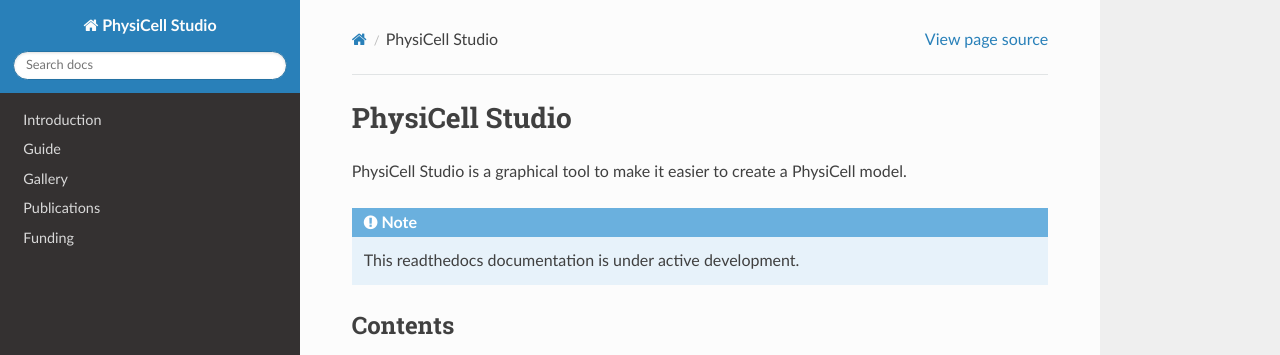
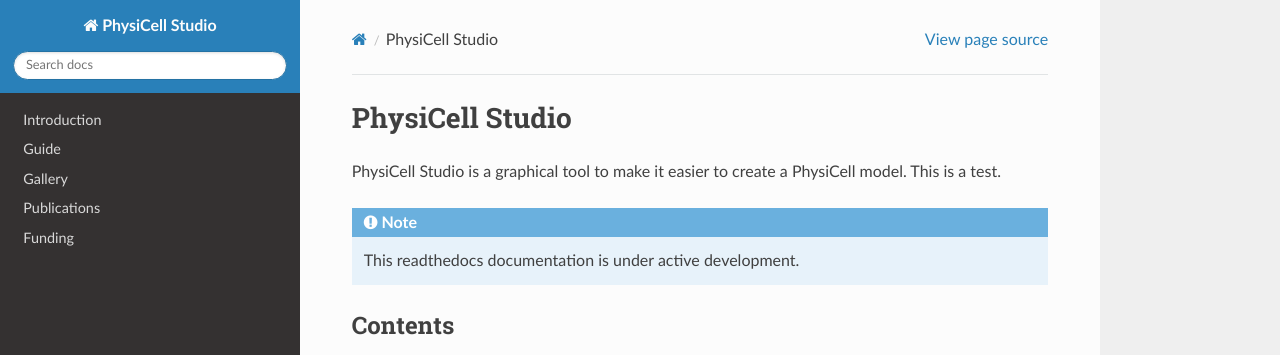
Before and after one commit to rheiland/Studio_rtd, a Sphinx documentation site: the page built from docs/source/index.rst, in a window 1280 px wide and 900 px high. Shown: the top 355 px of the window. Built offline with Sphinx 7.4.7 and the Read the Docs theme 3.1.0, drawn with Linux system fonts in a browser that asks for light colours.

Commit message:
Update index.rst

```diff
--- a/docs/source/index.rst
+++ b/docs/source/index.rst
@@ -2,6 +2,7 @@ PhysiCell Studio
 ================
 
 PhysiCell Studio is a graphical tool to make it easier to create a PhysiCell model.
+This is a test.
 
 .. note::
 
```
